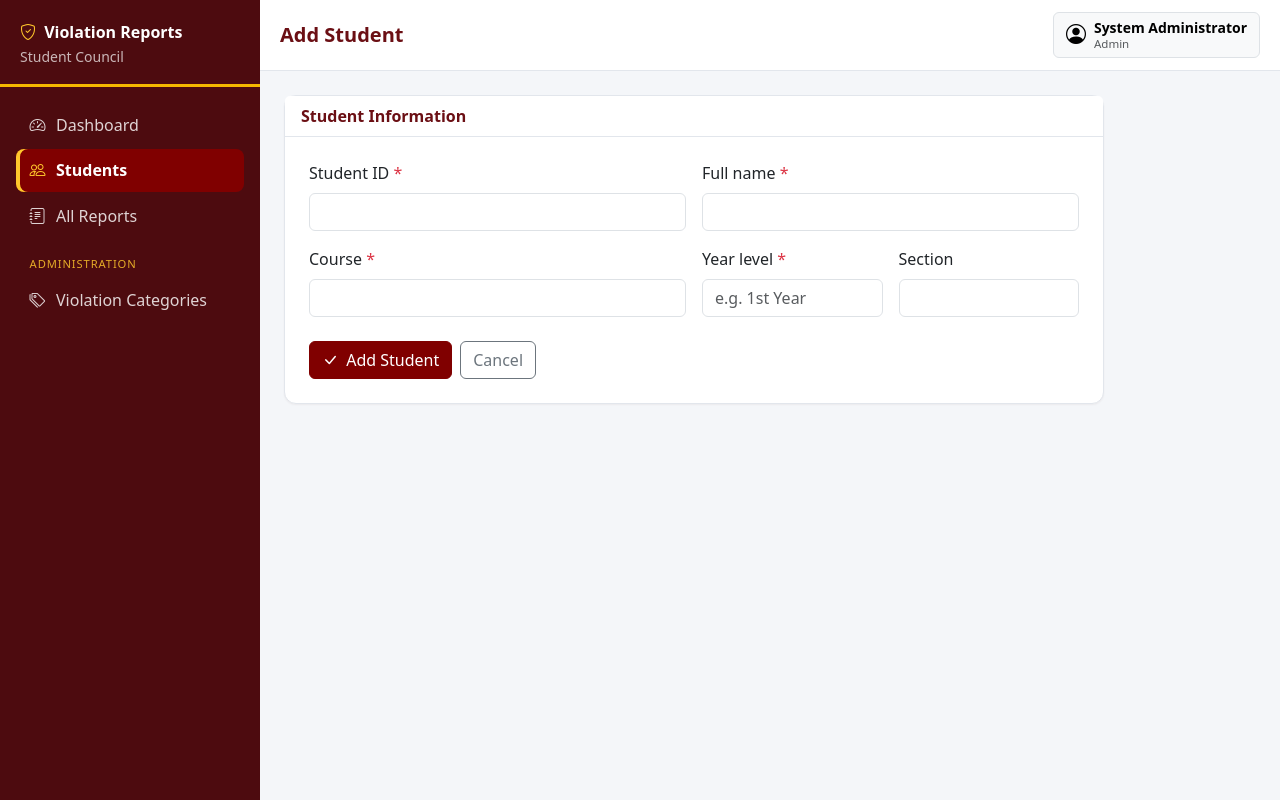
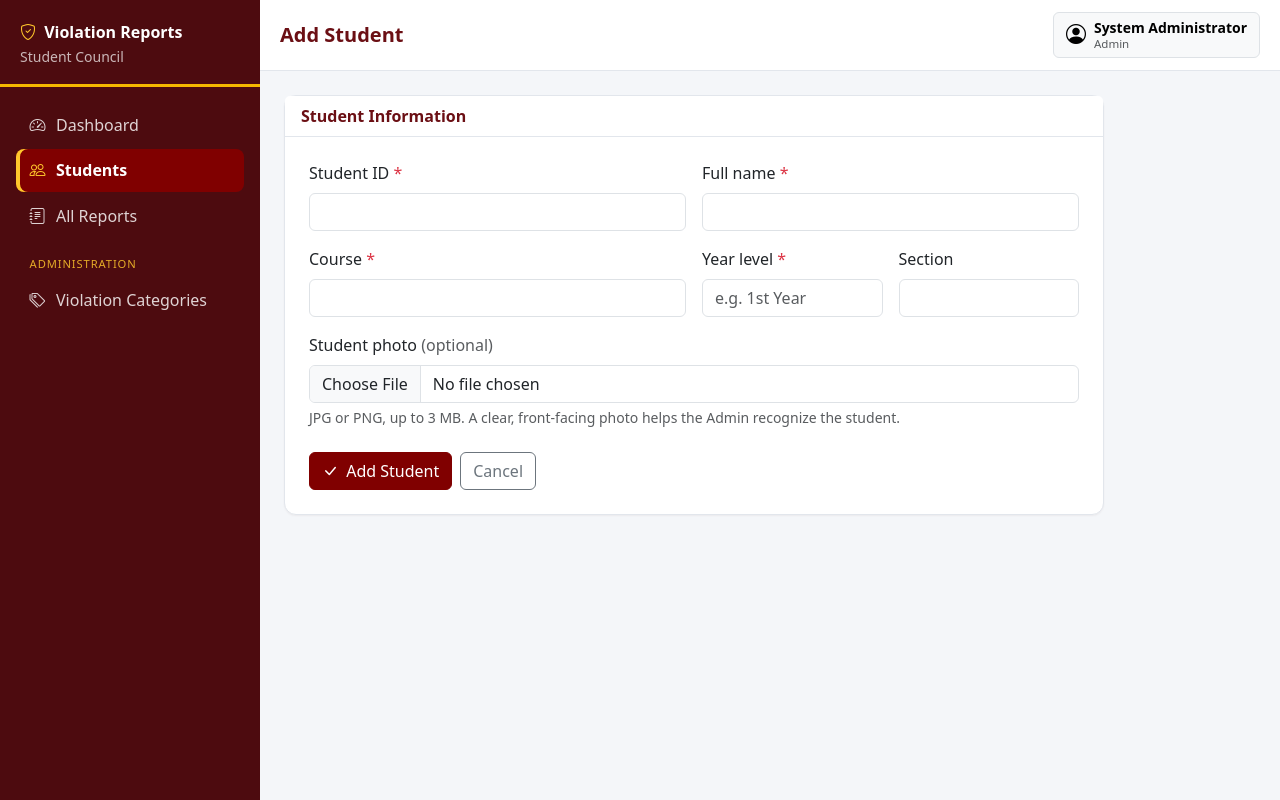
Before and after one commit to AnthonyBaldoza/PupStudentViolationSystem, a Laravel app: page /students/create in a window 1280 px wide. Run offline with Laravel 12, Linux system fonts and the light colour scheme; a user stored in the database is signed in; data comes from the database, SQL or seed files in the repository.

Commit message:
photo for the student profie

```diff
--- a/app/Http/Controllers/StudentController.php
+++ b/app/Http/Controllers/StudentController.php
@@ -8,7 +8,9 @@ use App\Models\ViolationReport;
 use Illuminate\Http\JsonResponse;
 use Illuminate\Http\RedirectResponse;
 use Illuminate\Http\Request;
+use Illuminate\Support\Facades\Storage;
 use Illuminate\View\View;
+use Symfony\Component\HttpFoundation\StreamedResponse;
 
 class StudentController extends Controller
 {
@@ -50,7 +52,9 @@ class StudentController extends Controller
 
     public function store(StudentRequest $request): RedirectResponse
     {
-        $student = Student::create($request->validated());
+        $student = Student::create($request->safe()->except(['photo', 'remove_photo']));
+
+        $this->savePhoto($request, $student);
 
         return redirect()
             ->route('students.show', $student)
@@ -80,10 +84,64 @@ class StudentController extends Controller
 
     public function update(StudentRequest $request, Student $student): RedirectResponse
     {
-        $student->update($request->validated());
+        $student->update($request->safe()->except(['photo', 'remove_photo']));
+
+        $this->savePhoto($request, $student);
 
         return redirect()
             ->route('students.show', $student)
             ->with('success', 'Student information updated.');
     }
+
+    /**
+     * Protected student photo. Only logged-in, active admins/officers can open it
+     * (route middleware). The file lives on the private disk, not under /public.
+     */
+    public function photo(Student $student): StreamedResponse
+    {
+        /** @var \Illuminate\Filesystem\FilesystemAdapter $disk */
+        $disk = Storage::disk('local');
+
+        abort_if(
+            ! $student->photo_path || ! $disk->exists($student->photo_path),
+            404,
+            'This student has no photo.'
+        );
+
+        return $disk->response(
+            $student->photo_path,
+            null,
+            [
+                'X-Content-Type-Options' => 'nosniff',
+                'Cache-Control' => 'private, no-store',
+            ]
+        );
+    }
+
+    /** Save a newly uploaded photo, or remove the current one if asked. */
+    private function savePhoto(StudentRequest $request, Student $student): void
+    {
+        $disk = Storage::disk('local');
+
+        if ($request->hasFile('photo')) {
+            $newPath = $request->file('photo')->store('student-photos', 'local');
+            $oldPath = $student->photo_path;
+
+            // photo_path is not mass-assignable on purpose; set it explicitly here.
+            $student->forceFill(['photo_path' => $newPath])->save();
+
+            if ($oldPath) {
+                $disk->delete($oldPath); // don't leave the replaced photo behind
+            }
+
+            return;
+        }
+
+        if ($request->boolean('remove_photo') && $student->photo_path) {
+            $oldPath = $student->photo_path;
+
+            $student->forceFill(['photo_path' => null])->save();
+            $disk->delete($oldPath);
+        }
+    }
 }
--- a/resources/views/students/_form.blade.php
+++ b/resources/views/students/_form.blade.php
@@ -1,5 +1,5 @@
 {{-- Shared by create and edit. Expects: $student, $action, $cancel --}}
-<form method="POST" action="{{ $action }}" novalidate>
+<form method="POST" action="{{ $action }}" enctype="multipart/form-data" novalidate>
     @csrf
     @if ($student->exists)
         @method('PUT')
@@ -55,6 +55,32 @@
                 <div class="invalid-feedback">{{ $message }}</div>
             @enderror
         </div>
+
+        <div class="col-12">
+            <label for="photo" class="form-label">Student photo <span class="text-muted fw-normal">(optional)</span></label>
+            <div class="d-flex align-items-center gap-3">
+                @if ($student->exists && $student->photo_path)
+                    <img src="{{ route('students.photo', $student) }}" alt="Current photo"
+                         class="rounded border" style="width: 84px; height: 84px; object-fit: cover;">
+                @endif
+                <div class="flex-grow-1">
+                    <input type="file" id="photo" name="photo" accept=".jpg,.jpeg,.png"
+                           class="form-control @error('photo') is-invalid @enderror">
+                    @error('photo')
+                        <div class="invalid-feedback">{{ $message }}</div>
+                    @else
+                        <div class="form-text">JPG or PNG, up to 3 MB. A clear, front-facing photo helps the Admin recognize the student.</div>
+                    @enderror
+
+                    @if ($student->exists && $student->photo_path)
+                        <div class="form-check mt-2">
+                            <input class="form-check-input" type="checkbox" name="remove_photo" id="remove_photo" value="1">
+                            <label class="form-check-label" for="remove_photo">Remove current photo</label>
+                        </div>
+                    @endif
+                </div>
+            </div>
+        </div>
     </div>
 
     <div class="d-flex gap-2 mt-4">
--- a/routes/web.php
+++ b/routes/web.php
@@ -37,6 +37,8 @@ Route::middleware(['auth', EnsureUserHasRole::class . ':admin,officer'])->group(
     // Students: list/search, add, view (with violation history), edit. No delete.
     // The JSON search route must come BEFORE the resource so "search" isn't read as an ID.
     Route::get('students/search', [StudentController::class, 'search'])->name('students.search');
+    Route::get('students/{student}/photo', [StudentController::class, 'photo'])
+        ->whereNumber('student')->name('students.photo');
     Route::resource('students', StudentController::class)->except(['destroy']);
 
     // Reports: list (admin = all, officer = own), view, protected evidence file.
```
Also changed, not shown: app/Http/Requests/StudentRequest.php (+14 -0 lines), resources/views/reports/show.blade.php (+13 -3 lines), resources/views/students/show.blade.php (+15 -0 lines), database/migrations/2026_11_25_000001_add_photo_path_to_students_table.php (added).
